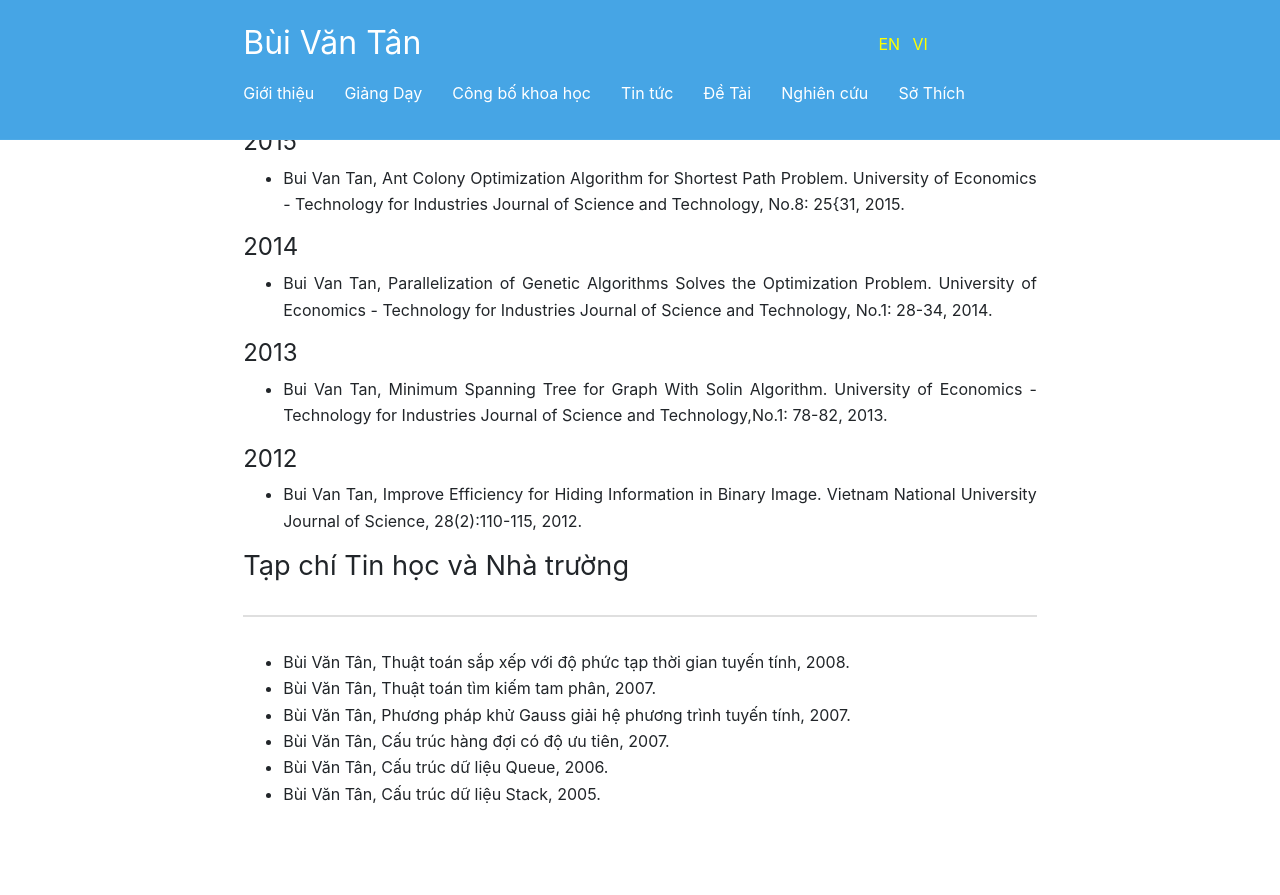
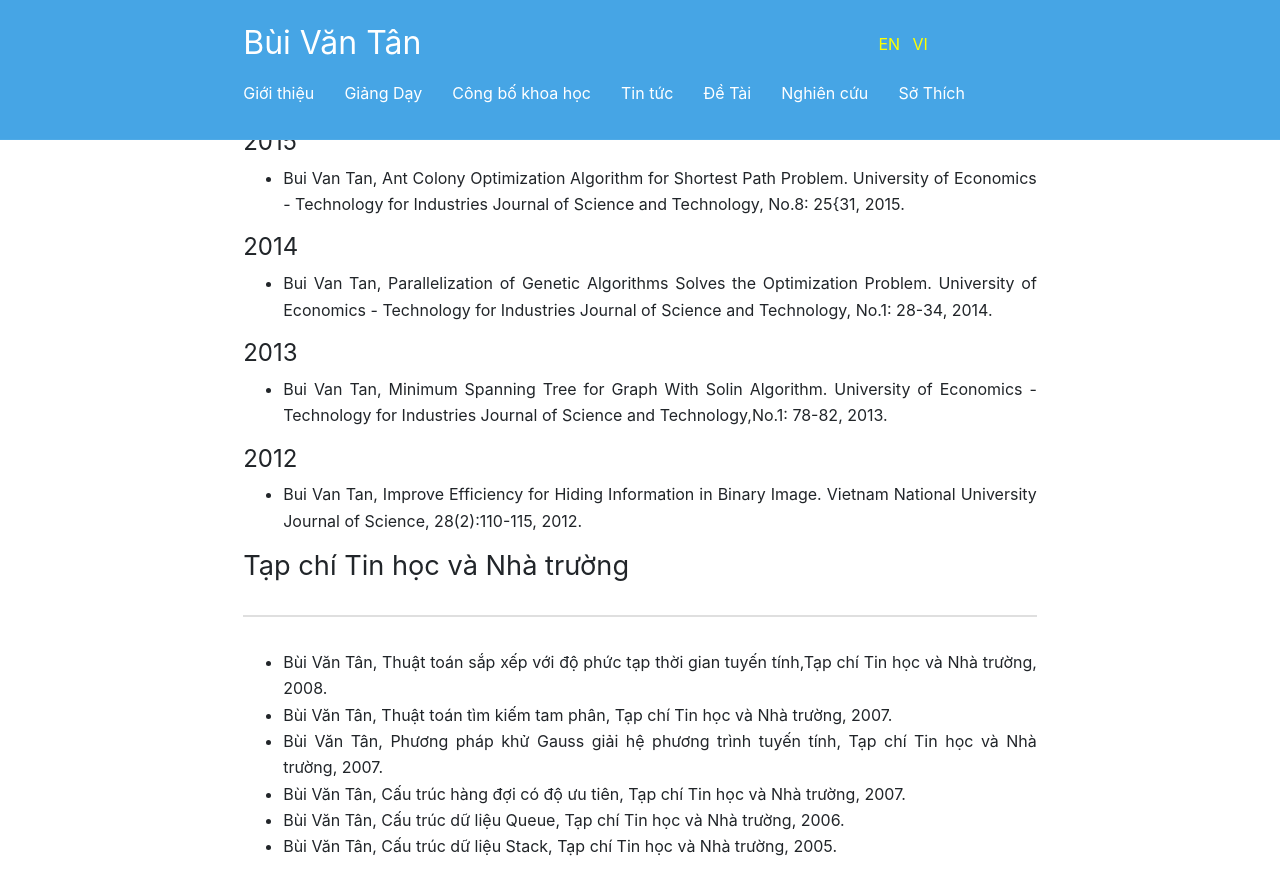
Before and after one commit to BuiTan/BuiTan.github.io, a Jekyll site: the page built from vi/CongBoKhoaHoc.md, in a window 1280 px wide and 900 px high, scrolled down 1143 px. Shown: the top 895 px of the window. Built offline with Jekyll 4.4.1, drawn with Linux system fonts in a browser that asks for light colours; before the commit the page ends 1990 px from its top, so only the background shows below that.

Commit message:
Update CongBoKhoaHoc.md

```diff
--- a/vi/CongBoKhoaHoc.md
+++ b/vi/CongBoKhoaHoc.md
@@ -43,9 +43,9 @@ Exploiting Co-occurrence Contexts and Word-Structure Patterns. International Jou
 
 # Tạp chí Tin học và Nhà trường
 ---
-* Bùi Văn Tân, Thuật toán sắp xếp với độ phức tạp thời gian tuyến tính, 2008.
-* Bùi Văn Tân, Thuật toán tìm kiếm tam phân, 2007.
-* Bùi Văn Tân, Phương pháp khử Gauss giải hệ phương trình tuyến tính, 2007.
-* Bùi Văn Tân, Cấu trúc hàng đợi có độ ưu tiên, 2007.
-* Bùi Văn Tân, Cấu trúc dữ liệu Queue, 2006.
-* Bùi Văn Tân, Cấu trúc dữ liệu Stack, 2005.
+* Bùi Văn Tân, Thuật toán sắp xếp với độ phức tạp thời gian tuyến tính,Tạp chí Tin học và Nhà trường, 2008.
+* Bùi Văn Tân, Thuật toán tìm kiếm tam phân, Tạp chí Tin học và Nhà trường, 2007.
+* Bùi Văn Tân, Phương pháp khử Gauss giải hệ phương trình tuyến tính, Tạp chí Tin học và Nhà trường, 2007.
+* Bùi Văn Tân, Cấu trúc hàng đợi có độ ưu tiên, Tạp chí Tin học và Nhà trường, 2007.
+* Bùi Văn Tân, Cấu trúc dữ liệu Queue, Tạp chí Tin học và Nhà trường, 2006.
+* Bùi Văn Tân, Cấu trúc dữ liệu Stack, Tạp chí Tin học và Nhà trường, 2005.
```
